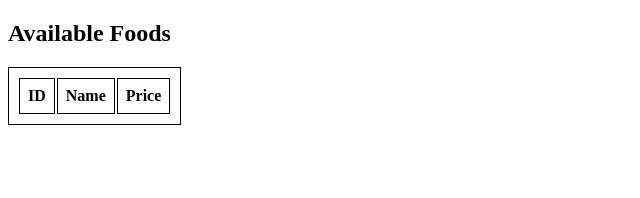
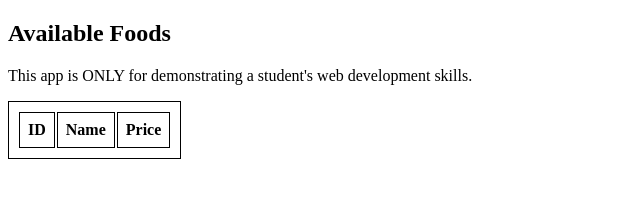
Before and after one commit to sidraalmadani3-wq/SidraPOC, a website: page public/index.html in a window 1280 px wide. Shown: the whole page, without its empty margins (0-640 px from the left). Drawn offline with Linux system fonts and the light colour scheme; no server answers.

Commit message:
Update index.html

```diff
--- a/public/index.html
+++ b/public/index.html
@@ -12,6 +12,8 @@
 <body>
 
 <h2>Available Foods</h2>
+
+<p>This app is ONLY for demonstrating a student's web development skills.</p>
 
 <table id="foodsTable">
   <thead>
```
